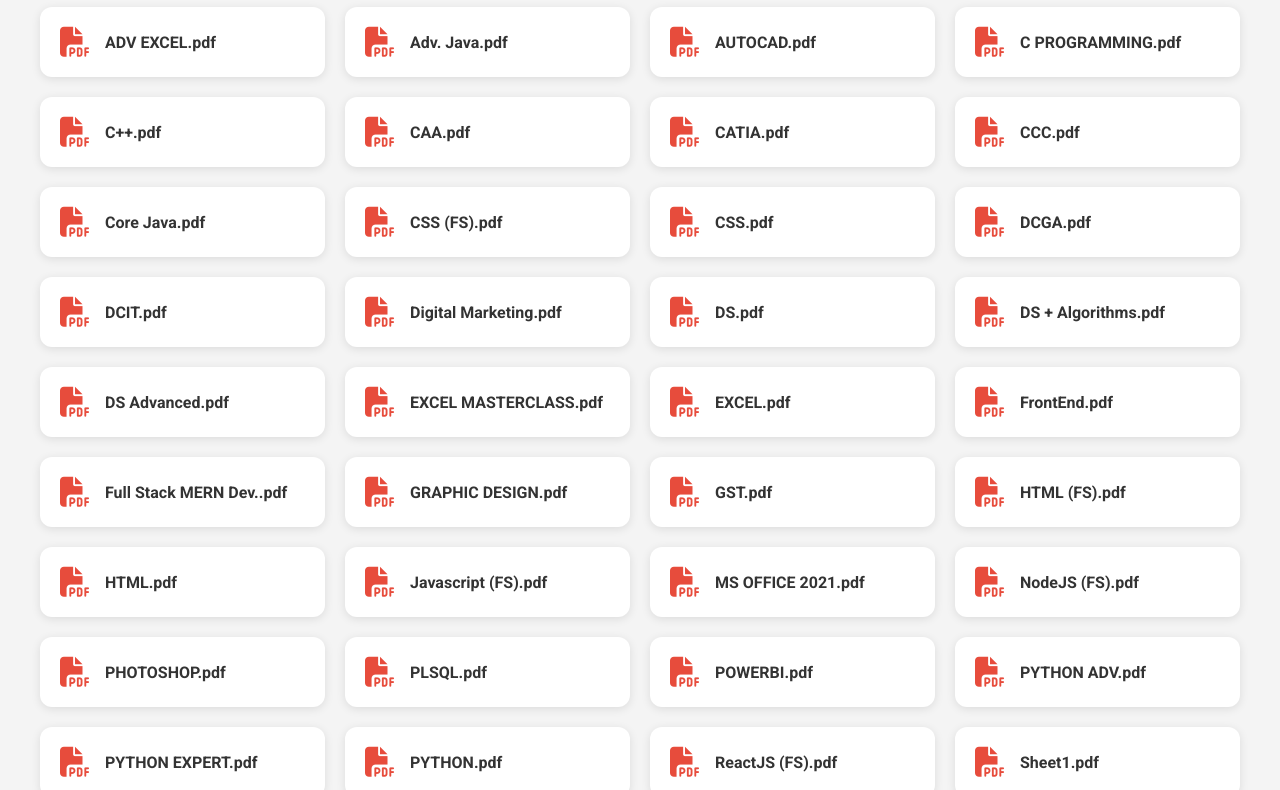
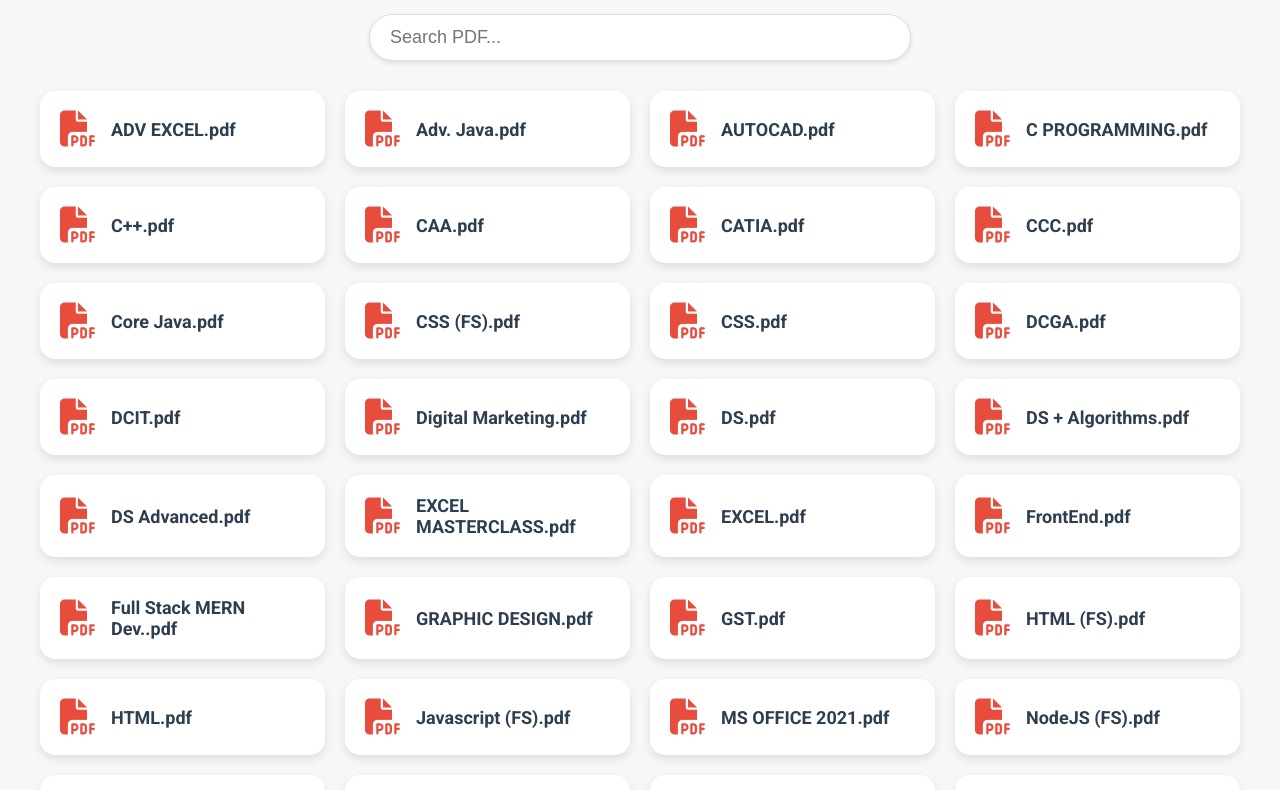
Before and after one commit to SohamKore/syllabus, a plain HTML site: page index.html in a window 1280 px wide. Shown: the part 102-892 px from the top of the page. Drawn offline with Linux system fonts and the light colour scheme.

Commit message:
Update index.html

```diff
--- a/index.html
+++ b/index.html
@@ -9,17 +9,49 @@
   <!-- Font Awesome -->
   <script src="https://kit.fontawesome.com/a076d05399.js" crossorigin="anonymous"></script>
   <style>
+  /* General body styling */
   body {
     font-family: 'Roboto', sans-serif;
-      background: #f4f4f4;
+    background: #f7f7f7;
     margin: 0;
     padding: 20px;
+    color: #333;
   }
+
+  /* Title Styling */
   h1 {
     text-align: center;
-      color: #333;
+    color: #2c3e50;
+    margin-bottom: 30px;
+    font-size: 36px;
+    font-weight: 700;
+  }
+
+  /* Search Bar Styling */
+  .search-container {
+    text-align: center;
     margin-bottom: 30px;
   }
+
+  .search-container input {
+    padding: 12px 20px;
+    font-size: 18px;
+    width: 80%;
+    max-width: 500px;
+    margin: 0 auto;
+    border-radius: 30px;
+    border: 1px solid #ddd;
+    box-shadow: 0 2px 5px rgba(0, 0, 0, 0.1);
+    transition: all 0.3s;
+  }
+
+  .search-container input:focus {
+    border-color: #3498db;
+    outline: none;
+    box-shadow: 0 2px 10px rgba(52, 152, 219, 0.3);
+  }
+
+  /* Card Container */
   .container {
     display: grid;
     grid-template-columns: repeat(auto-fit, minmax(250px, 1fr));
@@ -27,42 +59,85 @@
     max-width: 1200px;
     margin: auto;
   }
+
+  /* Card Styling */
   .card {
     background: #fff;
-      border-radius: 12px;
+    border-radius: 15px;
     padding: 20px;
-      box-shadow: 0 2px 10px rgba(0,0,0,0.1);
-      transition: transform 0.2s;
+    box-shadow: 0 4px 10px rgba(0, 0, 0, 0.1);
+    transition: transform 0.3s, box-shadow 0.3s;
     display: flex;
     align-items: center;
     gap: 15px;
+    cursor: pointer;
   }
+
   .card:hover {
     transform: translateY(-5px);
+    box-shadow: 0 6px 15px rgba(0, 0, 0, 0.15);
   }
+
+  /* Card Icon */
   .icon {
-      font-size: 30px;
+    font-size: 36px;
     color: #e74c3c;
   }
+
+  /* Card Title */
   .title {
-      font-size: 16px;
-      font-weight: bold;
-      color: #333;
+    font-size: 18px;
+    font-weight: 600;
+    color: #2c3e50;
     text-decoration: none;
+    transition: color 0.3s;
     flex: 1;
   }
+
   .title:hover {
     color: #3498db;
   }
+
+  /* Footer Styling */
   footer {
     text-align: center;
     margin-top: 40px;
     color: #888;
+    font-size: 14px;
+  }
+
+  /* Responsive design for smaller screens */
+  @media (max-width: 768px) {
+    .search-container input {
+      width: 90%;
+    }
+  }
+
+  /* Responsive design for mobile */
+  @media (max-width: 480px) {
+    .card {
+      flex-direction: column;
+      align-items: flex-start;
+    }
+
+    .icon {
+      font-size: 28px;
+    }
+
+    .title {
+      font-size: 16px;
+    }
   }
 </style>
+
 </head>
 <body>
   <h1><i class="fas fa-book-open"></i> Syllabus PDFs</h1>
+
+  <div class="search-container">
+  <input type="text" id="pdfSearch" placeholder="Search PDF..." onkeyup="filterPDFs()" />
+</div>
+
   <div class="container">
     <!-- PDF Cards Start -->
     <div class="card"><i class="fas fa-file-pdf icon"></i><a class="title" href="ADV EXCEL.pdf" target="_blank">ADV EXCEL.pdf</a></div>
@@ -115,4 +190,29 @@
     <div class="card"><i class="fas fa-file-pdf icon"></i><a class="title" href="Tally.pdf" target="_blank">Tally.pdf</a></div>
 <!-- PDF Cards End -->
 
-</div> <footer> <p>&copy; 2025 Disha Computer Institute. All rights reserved.</p> </footer> </body> </html>
+</div> <footer> <p>&copy; 2025 Disha Computer Institute. All rights reserved.</p> </footer>
+
+<script>
+  function filterPDFs() {
+    var input, filter, container, cards, title, i, txtValue;
+    input = document.getElementById("pdfSearch");
+    filter = input.value.toUpperCase();
+    container = document.querySelector(".container");
+    cards = container.getElementsByClassName("card");
+
+    // Loop through all the cards
+    for (i = 0; i < cards.length; i++) {
+      title = cards[i].getElementsByClassName("title")[0];
+      if (title) {
+        txtValue = title.textContent || title.innerText;
+        if (txtValue.toUpperCase().indexOf(filter) > -1) {
+          cards[i].style.display = "";
+        } else {
+          cards[i].style.display = "none";
+        }
+      }
+    }
+  }
+</script>
+
+ </body> </html>
```
Lines whose indentation alone changed are shown as unchanged.
